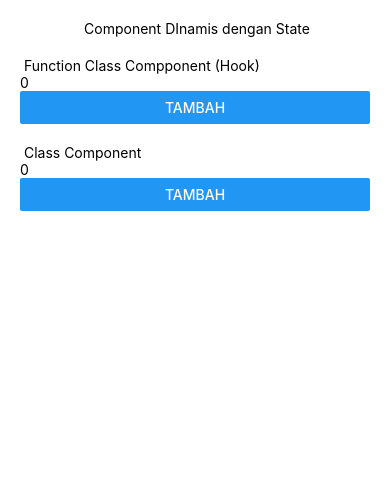
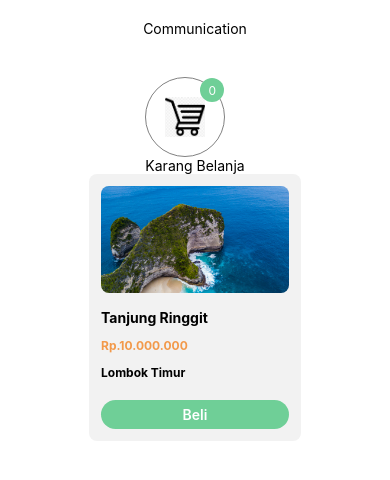
Before and after one commit to Ondoz/AppOne, a React Native app: screen / in a window 390 px wide. Shown: the top 480 px of the page. Built offline with nearby package versions, Linux system fonts and the light colour scheme.

Commit message:
comunication antar component

```diff
--- a/src/App.js
+++ b/src/App.js
@@ -6,6 +6,7 @@ import PositionReactNative from './pages/Position';
 import SampleComponent from './pages/SampleComponent';
 import StyleReactNativeComponent from './pages/StylingComponent';
 import StateDinamis from './pages/StateDinamis';
+import Communication from './pages/communication';
 
 const App = () => {
   const [isShow, SetIsShow] = useState(true);
@@ -22,7 +23,8 @@ const App = () => {
         {/* {<MateriFlexBox />} */}
         {/* <PositionReactNative /> */}
         {/* <PropsDinamis /> */}
-        <StateDinamis />
+        {/* <StateDinamis /> */}
+        <Communication />
       </ScrollView>
     </View>
   );
--- /dev/null
+++ b/src/components/Cart/index.js
@@ -0,0 +1,47 @@
+import React from 'react';
+import {StyleSheet, Text, View, Image} from 'react-native';
+import Cart from '../../assets/icons/cart.png';
+
+export default function index(props) {
+  return (
+    <View>
+      <View style={styles.cartWrapper}>
+        <Image source={Cart} style={styles.iconCart} />
+        <Text style={styles.notif}>{props.quantity}</Text>
+      </View>
+      <Text>Karang Belanja</Text>
+    </View>
+  );
+}
+
+const styles = StyleSheet.create({
+  wrapper: {
+    padding: 20,
+    alignItems: 'center',
+  },
+  cartWrapper: {
+    borderWidth: 1,
+    width: 80,
+    height: 80,
+    borderColor: 'gray',
+    borderRadius: 80 / 2,
+    alignItems: 'center',
+    justifyContent: 'center',
+    position: 'relative',
+    marginTop: 40,
+  },
+  iconCart: {width: 40, height: 40},
+  notif: {
+    fontSize: 12,
+    textAlign: 'center',
+    color: 'white',
+    backgroundColor: '#6FCF97',
+    padding: 5,
+    width: 24,
+    height: 24,
+    borderRadius: 25,
+    position: 'absolute',
+    right: 0,
+    top: 0,
+  },
+});
--- /dev/null
+++ b/src/components/Product/index.js
@@ -0,0 +1,66 @@
+import React from 'react';
+import {
+  StyleSheet,
+  Text,
+  View,
+  Image,
+  TouchableOpacity,
+  TouchableHighlight,
+  TouchableNativeFeedback,
+} from 'react-native';
+import Image_1 from '../../assets/image/Image-1.png';
+
+export default function index(props) {
+  return (
+    <View>
+      <View style={styles.wrapper}>
+        <Image
+          source={Image_1}
+          style={{width: 188, height: 107, borderRadius: 8}}
+        />
+        <Text style={styles.productName}>Tanjung Ringgit</Text>
+        <Text style={styles.productPrice}>Rp.10.000.000</Text>
+        <Text style={styles.location}>Lombok Timur</Text>
+        <TouchableOpacity onPress={props.onButtonPress}>
+          <View style={styles.buttonWrapper}>
+            <Text style={styles.buttonText}>Beli</Text>
+          </View>
+        </TouchableOpacity>
+      </View>
+    </View>
+  );
+}
+
+const styles = StyleSheet.create({
+  wrapper: {
+    padding: 12,
+    backgroundColor: '#F2F2F2',
+    width: 212,
+    borderRadius: 8,
+    justifyContent: 'center',
+  },
+  productName: {fontSize: 14, fontWeight: 'bold', marginTop: 16},
+  productPrice: {
+    fontSize: 12,
+    fontWeight: 'bold',
+    color: '#F2994A',
+    marginTop: 12,
+  },
+  location: {
+    fontSize: 12,
+    fontWeight: 'bold',
+    marginTop: 12,
+  },
+  buttonWrapper: {
+    backgroundColor: '#6FCF97',
+    paddingVertical: 6,
+    borderRadius: 25,
+    marginTop: 20,
+  },
+  buttonText: {
+    textAlign: 'center',
+    fontWeight: '600',
+    fontSize: 14,
+    color: 'white',
+  },
+});
--- /dev/null
+++ b/src/pages/communication/index.js
@@ -0,0 +1,26 @@
+import React, {useState} from 'react';
+import {StyleSheet, Text, View} from 'react-native';
+import Cart from '../../components/Cart';
+import Product from '../../components/Product';
+
+export default function index() {
+  const [total, setTotal] = useState(0);
+
+  return (
+    <View style={styles.werraper}>
+      <Text style={styles.textTitle}>Communication</Text>
+      <Cart quantity={total} />
+      <Product onButtonPress={() => setTotal(total + 1)} />
+    </View>
+  );
+}
+
+const styles = StyleSheet.create({
+  werraper: {
+    padding: 20,
+    alignItems: 'center',
+  },
+  textTitle: {
+    textAlign: 'center',
+  },
+});
```
